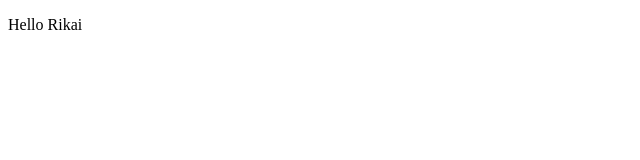
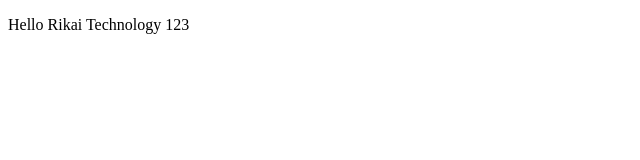
Before and after one commit to namtprikai/sharing_git, a plain HTML site: page index.html in a window 1280 px wide. Shown: the whole page, without its empty margins (0-640 px from the left). Drawn offline with Linux system fonts and the light colour scheme.

Commit message:
tao conflict

```diff
--- a/index.html
+++ b/index.html
@@ -8,7 +8,7 @@
 </head>
 <body>
   <p>
-    Hello Rikai
+    Hello Rikai Technology 123
   </p>
 </body>
 </html>
```
